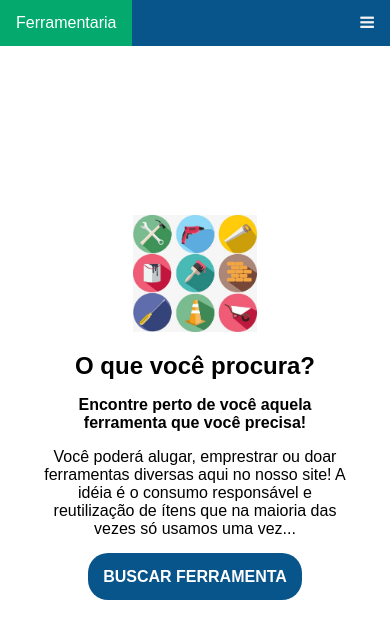
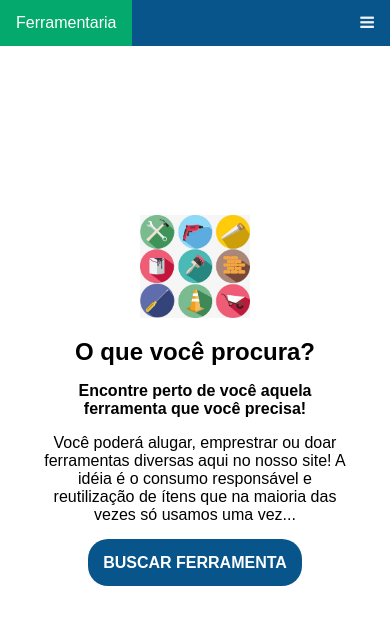
Before and after one commit to jackelinenascimento/ferramentaria-frontend, a plain HTML site: page index.html in a window 390 px wide. Drawn offline with Linux system fonts and the light colour scheme.

Commit message:
ajuste css

```diff
--- a/style/index.css
+++ b/style/index.css
@@ -20,13 +20,11 @@ main{
     .logo {
         margin: 0;
         padding: 0;
-        width: 40%;
+        align-items: center;
     }
 
     .imagem-logo{
-        position: relative;
-        left: 75%;
-        width: 100%;
+        width: 110px;
     }
 
 }
--- a/style/pesquisa.css
+++ b/style/pesquisa.css
@@ -1,5 +1,5 @@
 .container{
-    margin: 20px;
+    margin: 10vh 3vh 3vh;
     text-align: center;
 }
 
```
